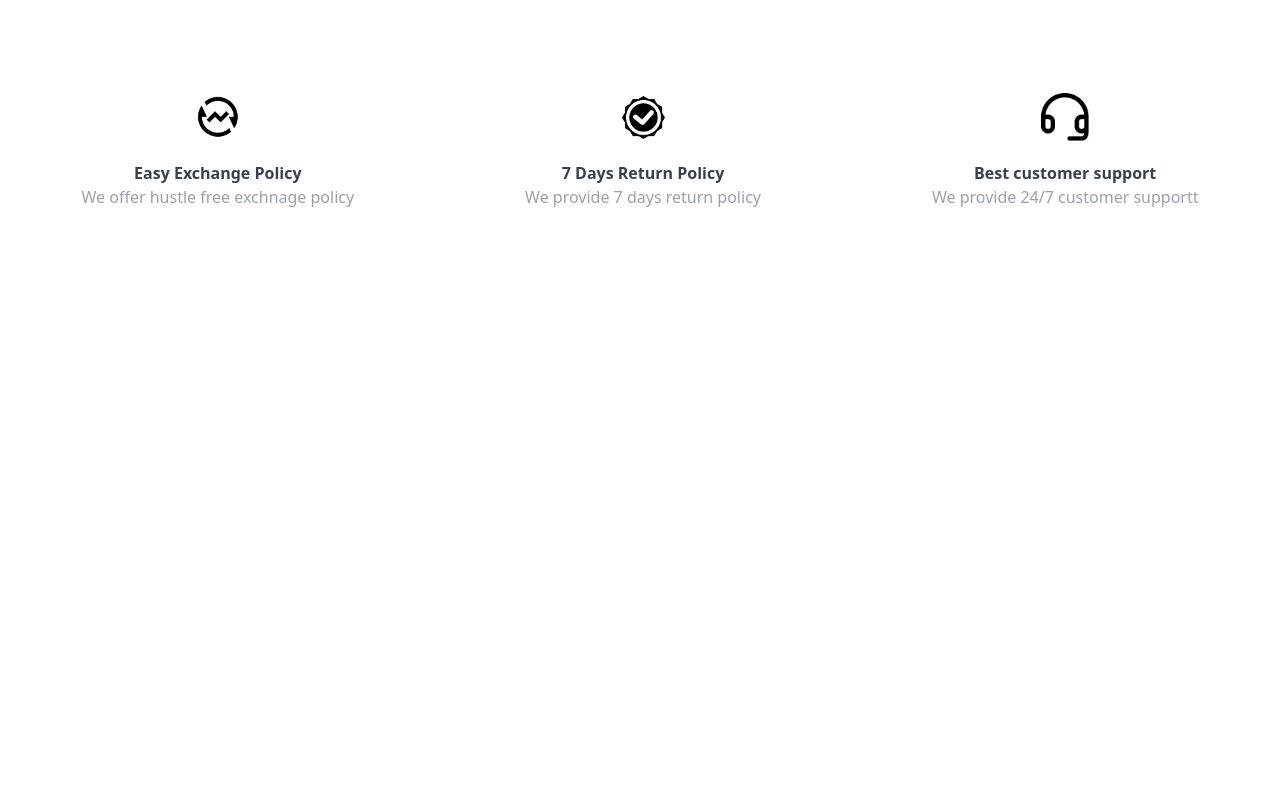
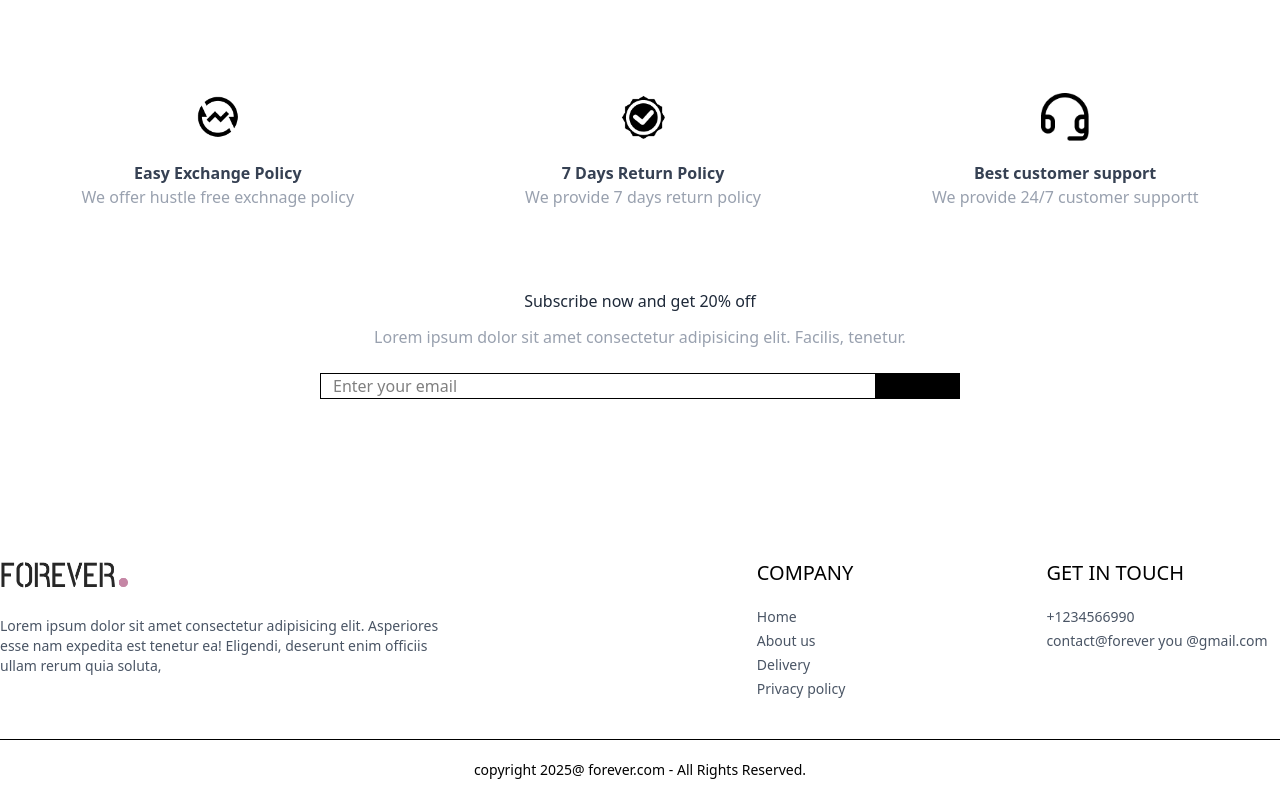
Before and after one commit to Berita-Winnie/e-commerse, a React app in the folder front_end/: page / in a window 1280 px wide. Shown: the part 2688-3488 px from the top of the page. Before the commit the page ends 2977 px from the top, so only its background shows below. Built offline with nearby package versions, Linux system fonts and the light colour scheme; the HTML template or start-up script is replaced by a standard one.

Commit message:
feat(home): complete footer section and finalize home page

```diff
--- a/front_end/src/App.jsx
+++ b/front_end/src/App.jsx
@@ -10,6 +10,7 @@
 import Oders from './pages/Oders'
 import Navbar from './components/Navbar'
 import Login from './pages/Login'
+import Footer from './components/Footer'
 
 const App = () => {
   return (
@@ -26,6 +27,7 @@
         <Route path="/placeOder" element={<PlaceOder />} />
         <Route path="/oders" element={<Oders />} />
       </Routes>
+      <Footer />
     </div>
   )
 }
--- /dev/null
+++ b/front_end/src/components/Footer.jsx
@@ -0,0 +1,42 @@
+import React from 'react'
+import { assets } from '../assets/frontend_assets/assets'
+const Footer = () => {
+  return (
+    <div>
+      <div className="flex flex-col sm:grid grid-cols-[3fr_1fr_1fr] gap-14 my-10  mt-40 text-sm  ">
+        <div>
+          <img src={assets.logo} className="mb-5 w-32 " alt="" />
+          <p className="w-full md:w-2/3 text-gray-600 ">
+            Lorem ipsum dolor sit amet consectetur adipisicing elit. Asperiores
+            esse nam expedita est tenetur ea! Eligendi, deserunt enim officiis
+            ullam rerum quia soluta,
+          </p>
+        </div>
+        <div>
+          <p className="text-xl font-medium mb-5 ">COMPANY</p>
+          <ul className="flex flex-col gap-1 text-gray-600 ">
+            <li>Home</li>
+            <li>About us </li>
+            <li>Delivery</li>
+            <li>Privacy policy</li>
+          </ul>
+        </div>
+        <div>
+          <p className="text-xl font-medium mb-5 ">GET IN TOUCH</p>
+          <ul className="flex flex-col gap-1 text-gray-600">
+            <li>+1234566990</li>
+            <li>contact@forever you @gmail.com</li>
+          </ul>
+        </div>
+      </div>
+      <div>
+        <hr />
+        <p className="py-5 text-sm text-center">
+          copyright 2025@ forever.com - All Rights Reserved.
+        </p>
+      </div>
+    </div>
+  )
+}
+
+export default Footer
--- /dev/null
+++ b/front_end/src/components/NewsLetterBox.jsx
@@ -0,0 +1,33 @@
+import React from 'react'
+
+const NewsLetterBox = () => {
+  const onSubmitHandler = (event) => {
+    event.preventDefault()
+  }
+  return (
+    <div className="text-center">
+      <p className="ttext-2xl font-medium text-gray-800">
+        Subscribe now and get 20% off
+      </p>
+      <p className="text-gray-400 mt-3">
+        Lorem ipsum dolor sit amet consectetur adipisicing elit. Facilis,
+        tenetur.
+      </p>
+      <form
+        onSubmit={onSubmitHandler}
+        className="w-full sm:w-1/2 flex items-center gap-3 mx-auto my-6 border pl-3"
+      >
+        <input
+          className="w-full sm:flex-1 outline-none"
+          type="email"
+          placeholder="Enter your email"
+        />
+        <button type="submit" className="bg-black ">
+          SUBSCRIBE
+        </button>
+      </form>
+    </div>
+  )
+}
+
+export default NewsLetterBox
--- a/front_end/src/pages/Home.jsx
+++ b/front_end/src/pages/Home.jsx
@@ -3,6 +3,7 @@
 import LatestCollection from '../components/LatestCollection'
 import BestSeller from '../components/BestSeller'
 import OurPolicy from '../components/OurPolicy'
+import NewsLetterBox from '../components/NewsLetterBox'
 const Home = () => {
   return (
     <div>
@@ -10,6 +11,7 @@
       <LatestCollection />
       <BestSeller />
       <OurPolicy />
+      <NewsLetterBox />
     </div>
   )
 }
```
